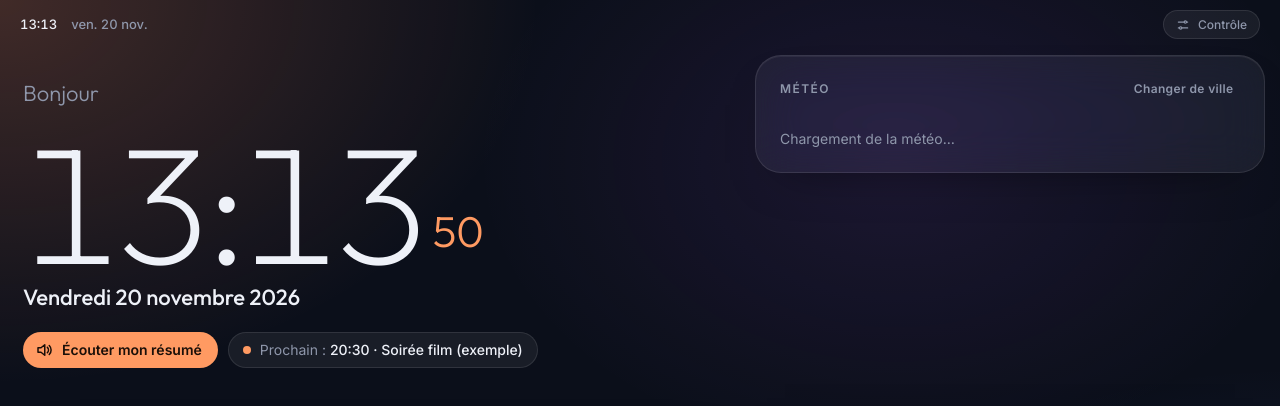
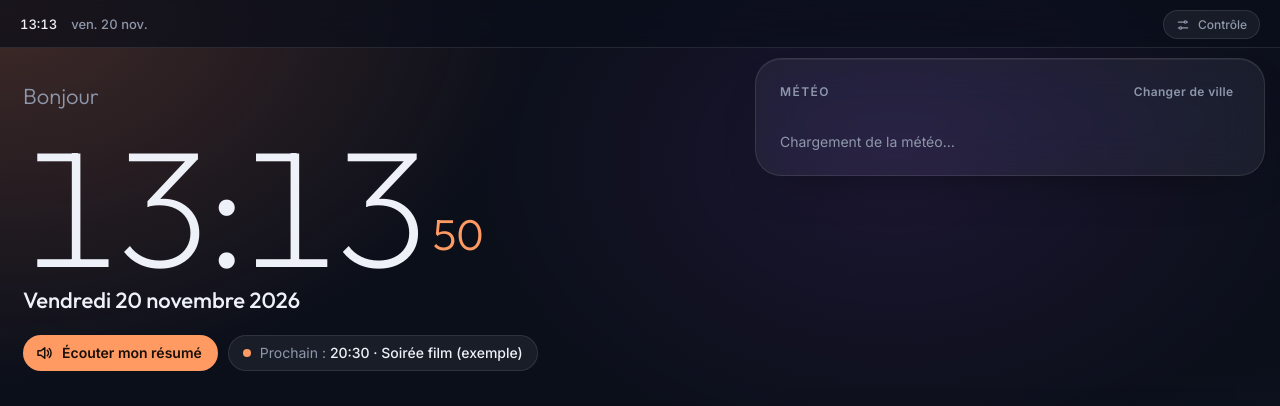
Before and after one commit to 7ra0re07-pixel/Assistant, a plain HTML site: page tablette/accueil.html in a window 1280 px wide. Shown: the top 406 px of the page. Drawn offline with Linux system fonts and the light colour scheme.

Commit message:
Barre d'état floutée pour ne plus chevaucher les widgets
Co-Authored-By: Claude Opus 5.5 <noreply@anthropic.com>
Claude-Session: https://claude.ai/code/session_019oYtqiqb1PzwfjJmmFpuCu

```diff
--- a/tablette/accueil.html
+++ b/tablette/accueil.html
@@ -52,10 +52,13 @@ button { cursor: pointer; }
 .status {
   position: sticky; top: env(safe-area-inset-top, 0px); z-index: 20;
   display: flex; align-items: center; justify-content: space-between; gap: 12px;
-  max-width: 1280px; margin: 0 auto;
-  padding-left: max(20px, env(safe-area-inset-left, 0px));
-  padding-right: max(20px, env(safe-area-inset-right, 0px));
-  padding-block: 10px 6px;
+  padding-left: max(20px, env(safe-area-inset-left, 0px), calc((100% - 1280px) / 2 + 20px));
+  padding-right: max(20px, env(safe-area-inset-right, 0px), calc((100% - 1280px) / 2 + 20px));
+  padding-block: 10px 8px;
+  background: rgba(11, 15, 26, 0.72);
+  backdrop-filter: blur(18px) saturate(140%);
+  -webkit-backdrop-filter: blur(18px) saturate(140%);
+  border-bottom: 1px solid var(--line);
   font-size: 13px; font-weight: 500; font-variant-numeric: tabular-nums;
 }
 .status .left, .status .right { display: flex; align-items: center; gap: 14px; min-width: 0; }
```
Also changed, not shown: tablette/index.html (+7 -4 lines).
